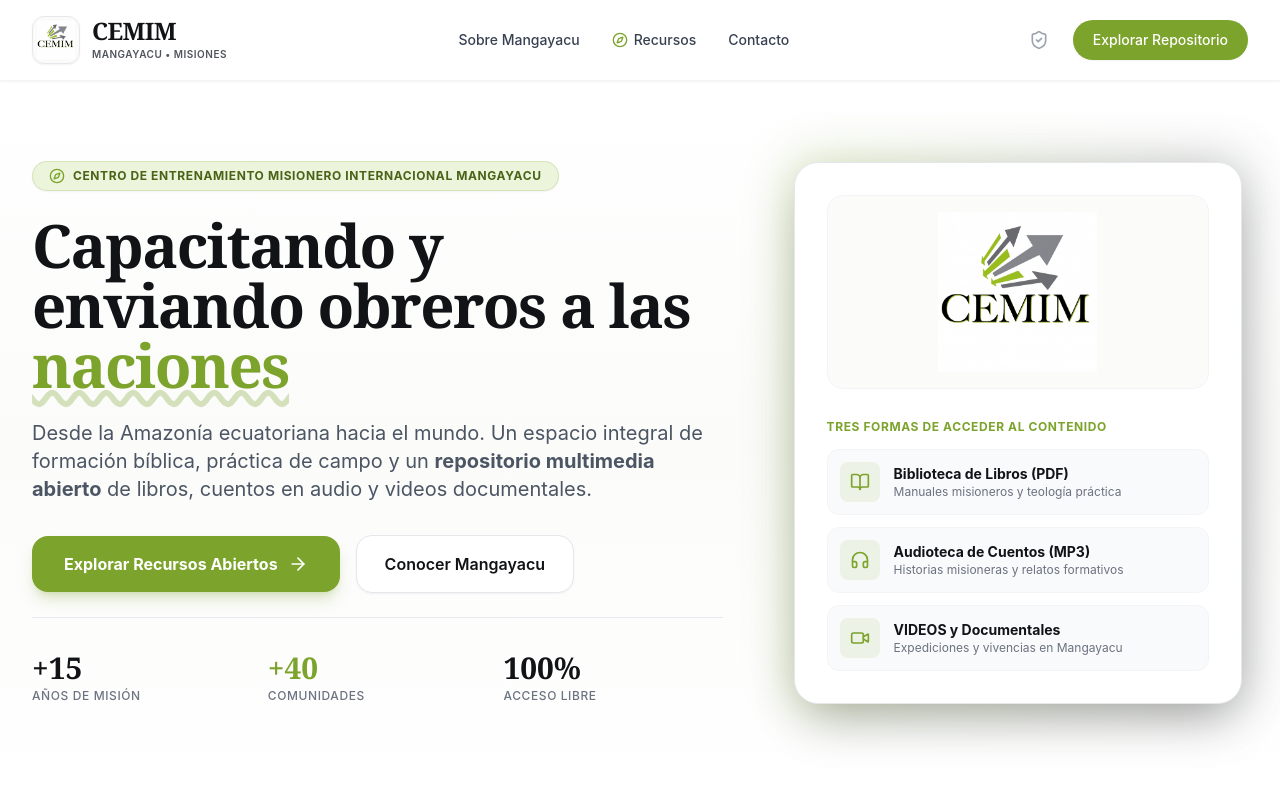
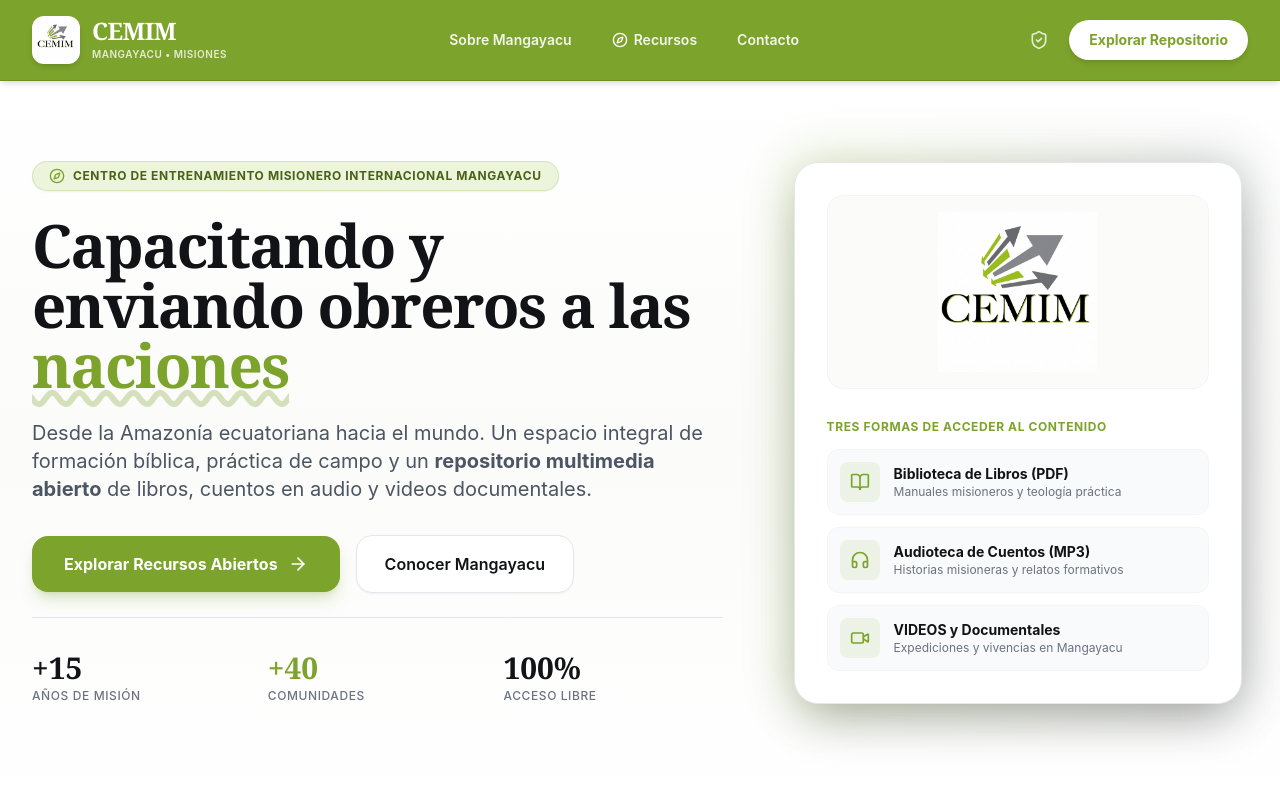
Before and after one commit to cristianfjaramillo-hue/landing-page-cemim, a Next.js app: page / in a window 1280 px wide. Shown: the top 800 px of the page. Built offline with nearby package versions, Linux system fonts and the light colour scheme; no server answers.

Commit message:
style: Apply brand green color to main header navigation

```diff
--- a/src/components/Navbar.jsx
+++ b/src/components/Navbar.jsx
@@ -8,13 +8,13 @@
   const [isOpen, setIsOpen] = useState(false);
 
   return (
-    <header className="sticky top-0 z-50 bg-white/95 backdrop-blur-md border-b border-gray-100 shadow-sm transition-all">
+    <header className="sticky top-0 z-50 bg-cemim-green text-white shadow-md border-b border-cemim-green-dark/30 transition-all">
       <div className="max-w-7xl mx-auto px-4 sm:px-6 lg:px-8">
         <div className="flex items-center justify-between h-20">
 
           {/* Logo & Brand Name */}
           <Link href="/" className="flex items-center gap-3 group">
-            <div className="h-12 w-12 rounded-xl bg-cemim-bg border border-gray-200 overflow-hidden flex items-center justify-center p-1 shadow-sm group-hover:scale-105 transition-transform">
+            <div className="h-12 w-12 rounded-xl bg-white border border-white/30 overflow-hidden flex items-center justify-center p-1 shadow-md group-hover:scale-105 transition-transform">
               <img
                 src="/logo.jpg"
                 alt="CEMIM Logo"
@@ -22,50 +22,50 @@
               />
             </div>
             <div className="flex flex-col">
-              <span className="font-serif text-2xl font-black tracking-tight text-cemim-dark leading-none group-hover:text-cemim-green transition-colors">
+              <span className="font-serif text-2xl font-black tracking-tight text-white leading-none">
                 CEMIM
               </span>
-              <span className="text-[10px] uppercase tracking-wider text-cemim-gray font-semibold mt-1">
+              <span className="text-[10px] uppercase tracking-wider text-white/80 font-semibold mt-1">
                 Mangayacu • Misiones
               </span>
             </div>
           </Link>
 
           {/* Desktop Navigation Links */}
-          <nav className="hidden md:flex items-center gap-8">
+          <nav className="hidden md:flex items-center gap-3">
             <a
               href="#acerca"
-              className="text-sm font-medium text-gray-700 hover:text-cemim-green transition-colors"
+              className="text-sm font-semibold text-white/90 hover:text-white hover:bg-white/10 px-3.5 py-2 rounded-xl transition-all"
             >
               Sobre Mangayacu
             </a>
             <a
               href="#repositorio"
-              className="text-sm font-medium text-gray-700 hover:text-cemim-green flex items-center gap-1.5 transition-colors"
+              className="text-sm font-semibold text-white/90 hover:text-white hover:bg-white/10 px-3.5 py-2 rounded-xl flex items-center gap-1.5 transition-all"
             >
-              <Compass className="w-4 h-4 text-cemim-green" />
+              <Compass className="w-4 h-4 text-white" />
               Recursos
             </a>
             <a
               href="#contacto"
-              className="text-sm font-medium text-gray-700 hover:text-cemim-green transition-colors"
+              className="text-sm font-semibold text-white/90 hover:text-white hover:bg-white/10 px-3.5 py-2 rounded-xl transition-all"
             >
               Contacto
             </a>
           </nav>
 
           {/* CTA & Admin Link */}
-          <div className="hidden md:flex items-center gap-4">
+          <div className="hidden md:flex items-center gap-3">
             <Link
               href="/admin"
-              className="p-2 text-gray-400 hover:text-cemim-green transition-colors"
+              className="p-2 text-white/80 hover:text-white hover:bg-white/10 rounded-xl transition-colors"
               title="Panel Administrativo"
             >
               <ShieldCheck className="w-5 h-5" />
             </Link>
             <a
               href="#repositorio"
-              className="inline-flex items-center justify-center px-5 py-2.5 rounded-full text-sm font-medium bg-cemim-green text-white shadow-sm hover:bg-cemim-green-hover transition-all hover:shadow"
+              className="inline-flex items-center justify-center px-5 py-2.5 rounded-full text-sm font-bold bg-white text-cemim-green shadow-md hover:bg-cemim-green-light hover:text-cemim-green-dark transition-all hover:shadow-lg hover:-translate-y-0.5"
             >
               Explorar Repositorio
             </a>
@@ -75,14 +75,14 @@
           <div className="flex items-center gap-2 md:hidden">
             <Link
               href="/admin"
-              className="p-2 text-gray-500 hover:text-cemim-green"
+              className="p-2 text-white/80 hover:text-white"
               title="Panel Administrativo"
             >
               <ShieldCheck className="w-5 h-5" />
             </Link>
             <button
               onClick={() => setIsOpen(!isOpen)}
-              className="p-2 rounded-lg text-gray-600 hover:text-cemim-dark hover:bg-gray-100 transition-colors"
+              className="p-2 rounded-lg text-white hover:bg-white/10 transition-colors"
               aria-label="Abrir Menú"
             >
               {isOpen ? <X className="w-6 h-6" /> : <Menu className="w-6 h-6" />}
@@ -94,25 +94,25 @@
 
       {/* Mobile Drawer */}
       {isOpen && (
-        <div className="md:hidden bg-white border-b border-gray-200 px-4 pt-3 pb-6 space-y-3 animate-fadeIn">
+        <div className="md:hidden bg-cemim-green border-t border-white/20 px-4 pt-3 pb-6 space-y-2 animate-fadeIn text-white">
           <a
             href="#acerca"
             onClick={() => setIsOpen(false)}
-            className="block px-3 py-2 rounded-lg text-base font-medium text-gray-700 hover:bg-gray-50 hover:text-cemim-green"
+            className="block px-3 py-2.5 rounded-xl text-base font-semibold text-white hover:bg-white/15 transition-colors"
           >
             Sobre Mangayacu
           </a>
           <a
             href="#repositorio"
             onClick={() => setIsOpen(false)}
-            className="block px-3 py-2 rounded-lg text-base font-medium text-gray-700 hover:bg-gray-50 hover:text-cemim-green"
+            className="block px-3 py-2.5 rounded-xl text-base font-semibold text-white hover:bg-white/15 transition-colors"
           >
             Repositorio Multimedia (Libros, Audios, Videos)
           </a>
           <a
             href="#contacto"
             onClick={() => setIsOpen(false)}
-            className="block px-3 py-2 rounded-lg text-base font-medium text-gray-700 hover:bg-gray-50 hover:text-cemim-green"
+            className="block px-3 py-2.5 rounded-xl text-base font-semibold text-white hover:bg-white/15 transition-colors"
           >
             Contacto e Inscripciones
           </a>
@@ -120,7 +120,7 @@
             <a
               href="#repositorio"
               onClick={() => setIsOpen(false)}
-              className="w-full flex items-center justify-center px-4 py-3 rounded-xl bg-cemim-green text-white font-semibold text-center"
+              className="w-full flex items-center justify-center px-4 py-3 rounded-xl bg-white text-cemim-green font-bold text-center shadow-md hover:bg-cemim-green-light transition-all"
             >
               Explorar Repositorio
             </a>
```
